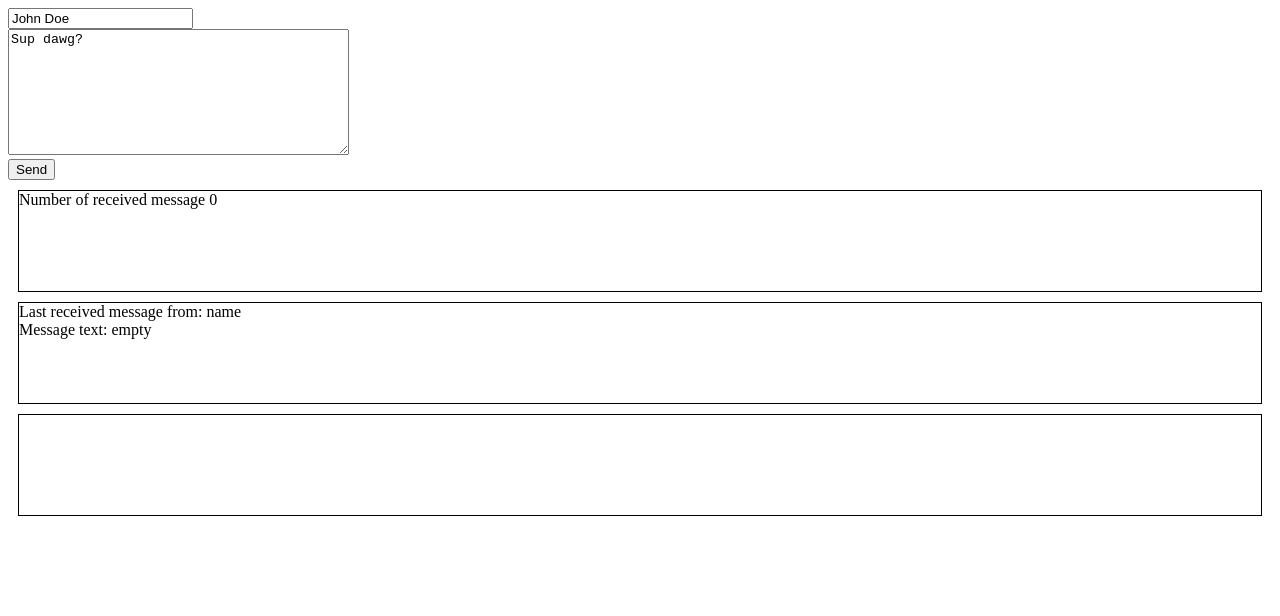
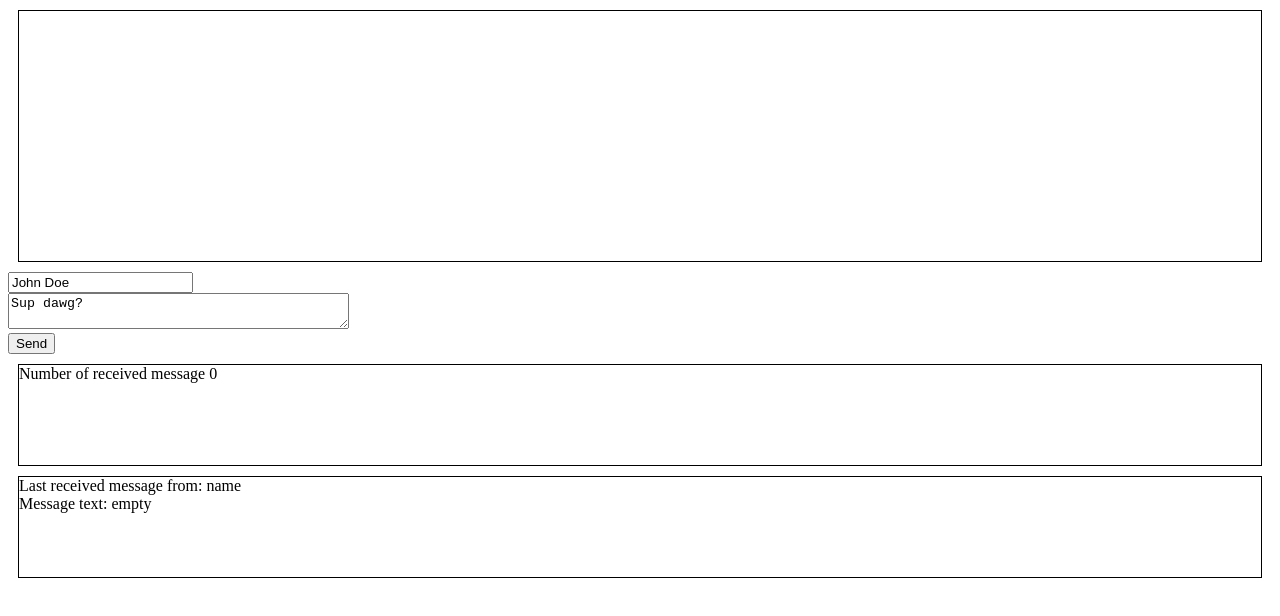
Before and after one commit to mandelbroo/WebUIcourse, a plain HTML site: page lecture9/homework/index.html in a window 1280 px wide. Drawn offline with Linux system fonts and the light colour scheme.

Commit message:
add scroller to messages log panel

```diff
--- a/lecture9/homework/app.js
+++ b/lecture9/homework/app.js
@@ -56,6 +56,7 @@ function appendLoger(text) {
   var newLogRecord = document.createElement("div")
   newLogRecord.innerHTML = text
   logPane.appendChild(newLogRecord)
+  logPane.scrollTop = logPane.scrollHeight;
 }
 
 var prevNickname = ""
--- a/lecture9/homework/index.html
+++ b/lecture9/homework/index.html
@@ -10,6 +10,10 @@
       min-height: 100px;
       margin: 10px;
     }
+    .scrollable {
+      overflow: scroll;
+      min-height: 250px;
+    }
     .time {
       float: right;
       color: lightgray;
@@ -20,9 +24,12 @@
     }
   </style>
   <body>
+    <div class="b scrollable" id="log">
+
+    </div>
     <input type="text" id="nickname" value="John Doe">
     <br>
-    <textarea id="message" rows="8" cols="40">Sup dawg?
+    <textarea id="message" rows="2" cols="40">Sup dawg?
     </textarea>
     <br>
     <button type="button" id="button1">Send</button>
@@ -34,9 +41,6 @@
       <br>
       Message text: <span id="messageText">empty</span>
     </div>
-    <div class="b" id="log">
-
-    </div>
     <script type="text/javascript" src="app.js"></script>
   </body>
 </html>
```
